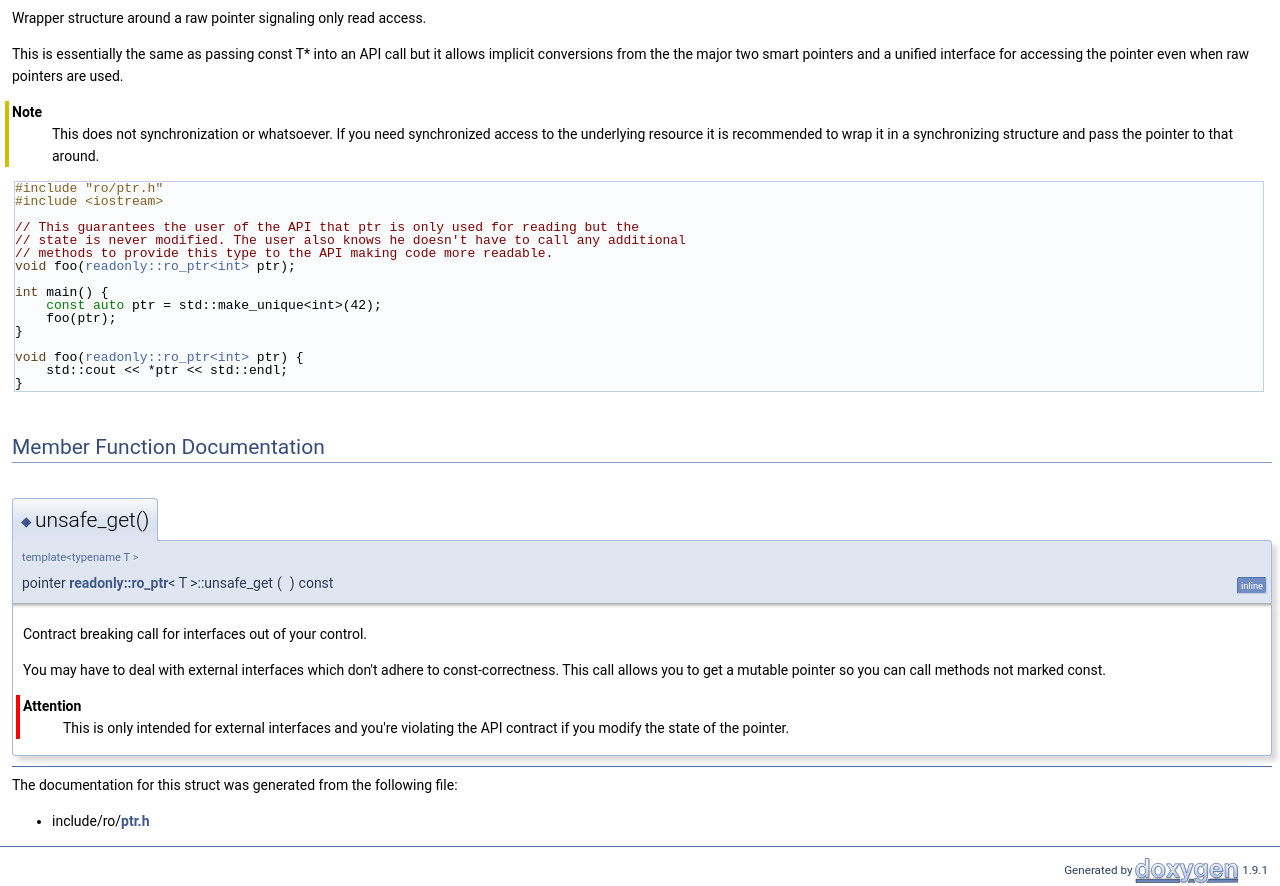
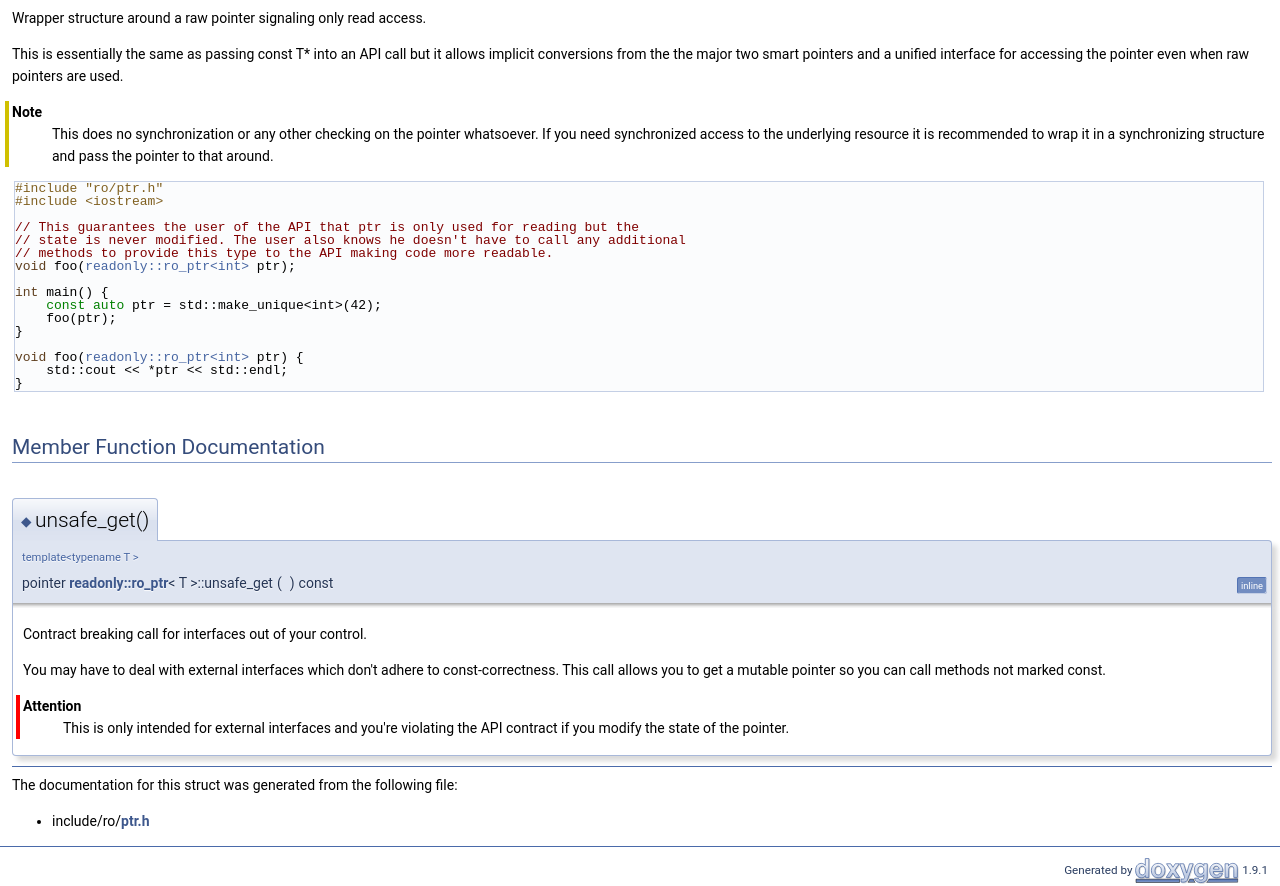
Before and after one commit to cschlosser/ro_ptr, a plain HTML site: page structreadonly_1_1ro__ptr.html in a window 1280 px wide. Shown: the part 840-1726 px from the top of the page. Drawn offline with Linux system fonts and the light colour scheme.

Commit message:
deploy: 58fdf28f671a2620911536724d4dd98140607e83

```diff
--- a/structreadonly_1_1ro__ptr.html
+++ b/structreadonly_1_1ro__ptr.html
@@ -120,7 +120,7 @@ struct readonly::ro_ptr&lt; T &gt;</h3>
 
 <p>Wrapper structure around a raw pointer signaling only read access. </p>
 <p>This is essentially the same as passing const T* into an API call but it allows implicit conversions from the the major two smart pointers and a unified interface for accessing the pointer even when raw pointers are used.</p>
-<dl class="section note"><dt>Note</dt><dd>This does not synchronization or whatsoever. If you need synchronized access to the underlying resource it is recommended to wrap it in a synchronizing structure and pass the pointer to that around.</dd></dl>
+<dl class="section note"><dt>Note</dt><dd>This does no synchronization or any other checking on the pointer whatsoever. If you need synchronized access to the underlying resource it is recommended to wrap it in a synchronizing structure and pass the pointer to that around.</dd></dl>
 <div class="fragment"><div class="line"><span class="preprocessor">#include &quot;ro/ptr.h&quot;</span></div>
 <div class="line"><span class="preprocessor">#include &lt;iostream&gt;</span></div>
 <div class="line"> </div>
```
